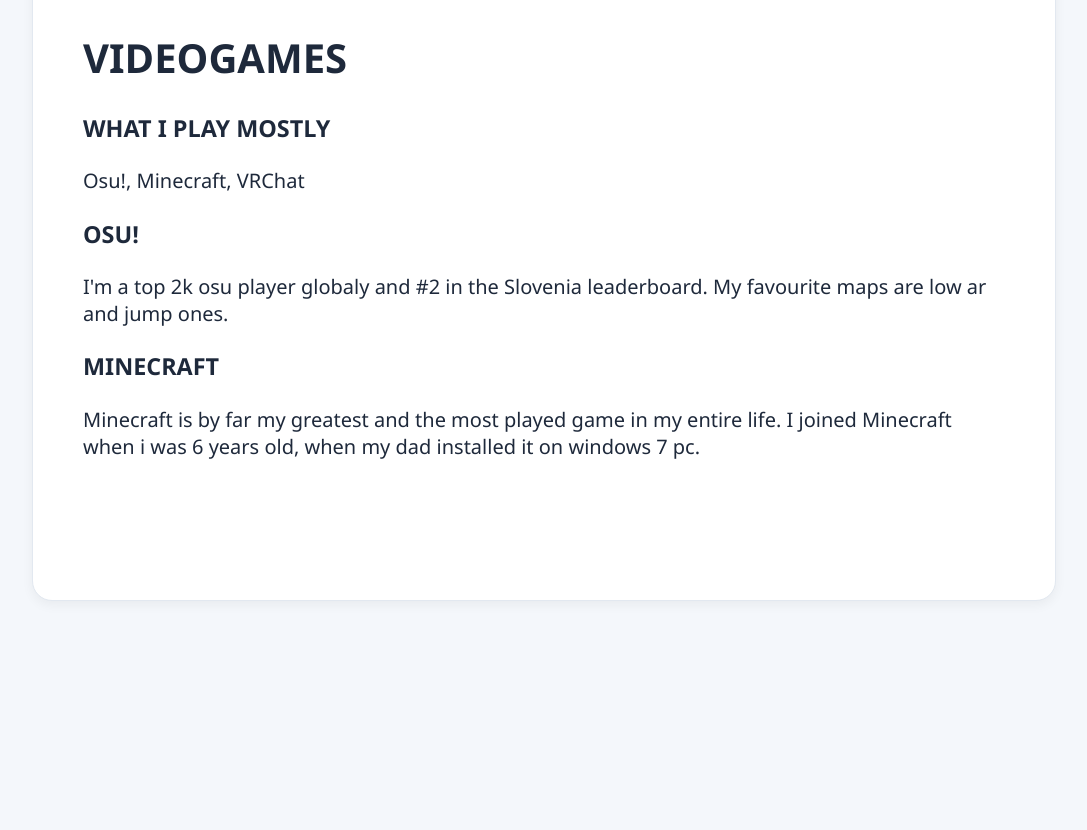
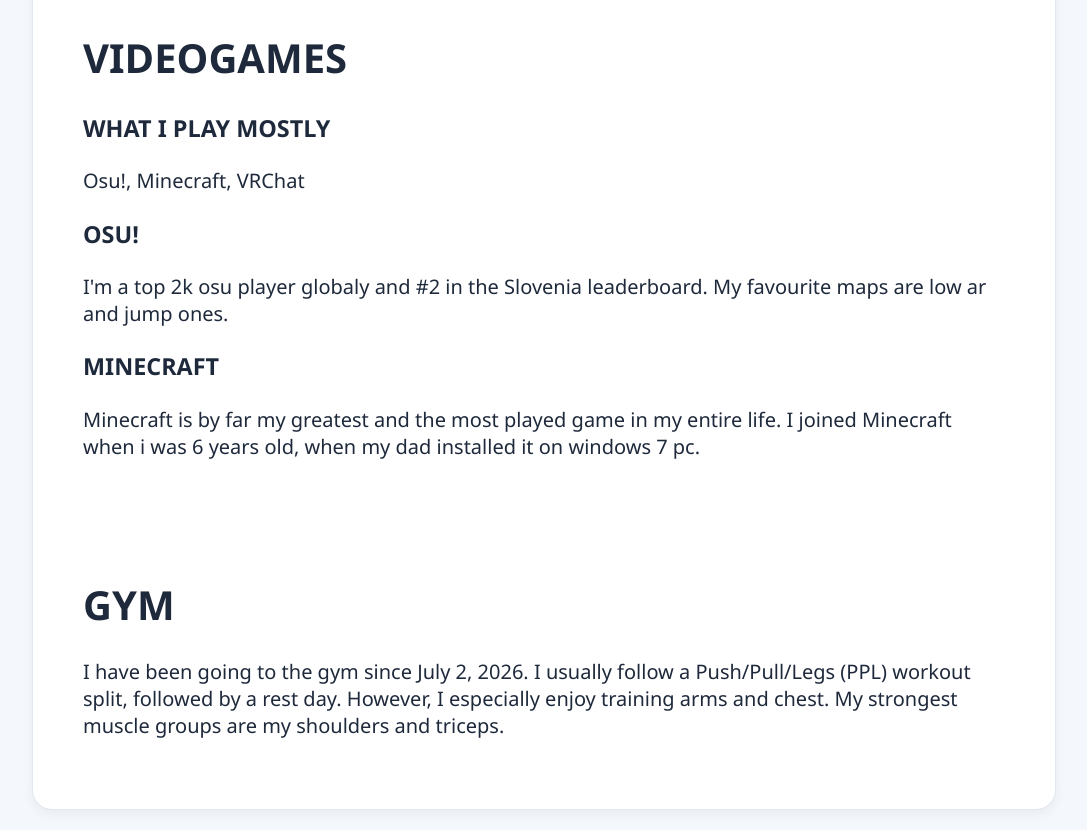
Before and after one commit to DamjanLenc/damjanlenc-main-spletno-mesto, a plain HTML site: page index.html in a window 1280 px wide. Shown: the part 807-1637 px from the top of the page, without its empty margins (96-1183 px from the left). Before the commit the page ends 1428 px from the top, so only its background shows below. Drawn offline with Linux system fonts and the light colour scheme.

Commit message:
Added gym section and osu! page in header

```diff
--- a/index.html
+++ b/index.html
@@ -12,6 +12,7 @@
         <div class="selection">
             <b><a href="index.html">Home</a></b>
             <b><a href="spletne strani/contact.html">Contact</a></b>
+            <b><a href="spletne strani/osu!.html">osu!</a></b>
         </div>
         <hr>
     </header>
@@ -74,6 +75,14 @@
                     </p>
                 </div>
             </div>
+            <div clas="about-me">
+                <div clas="below-about-me">
+                    <h1><b>GYM</b></h1>
+                    <p>I have been going to the gym since July 2, 2026. I usually follow a Push/Pull/Legs (PPL) workout split,
+                        followed by a rest day. However, I especially enjoy training arms and chest. My strongest muscle groups
+                        are my shoulders and triceps.</p>
+                </div>
+            </div>
         </div>
     </main>
     <footer>
--- a/style.css
+++ b/style.css
@@ -68,7 +68,7 @@ img {
 .below-about-me {
     flex-direction: column;
 }
-.below-about-me h3 {
+.below-about-me h3, h1 {
     font-weight: bold;
 }
 
```
Also changed, not shown: spletne strani/osu!.html (added).
